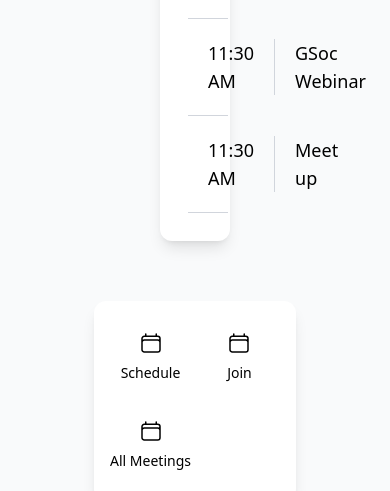
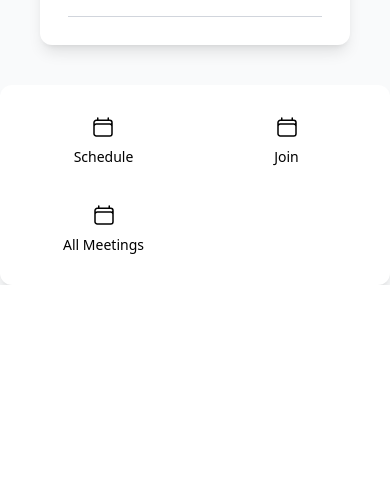
Before and after one commit to harneetsahi/react, a React (Vite) app: page / in a window 390 px wide. Shown: the part 961-1452 px from the top of the page. After the commit the page ends 1246 px from the top, so only its background shows below. Built offline with nearby package versions, Linux system fonts and the light colour scheme.

Commit message:
set up all components

```diff
--- a/src/components/Content.jsx
+++ b/src/components/Content.jsx
@@ -5,7 +5,7 @@ import ProfileCard from "./cards/ProfileCard";
 function Content() {
   return (
     <>
-      <div className="flex-1 flex flex-col bg-gray-50 dark:bg-gray-600 h-max">
+      <div className="flex-1 flex flex-col bg-gray-50 dark:bg-gray-600 h-max xl:max-w-fit">
         <div className="">
           <img
             src="https://images.pexels.com/photos/268261/pexels-photo-268261.jpeg?auto=compress&cs=tinysrgb&w=1260&h=750&dpr=2"
@@ -13,14 +13,14 @@ function Content() {
             className="object-cover w-screen h-30"
           />
         </div>
-        <div className="flex-1 flex lg:flex-row flex-col lg:items-start ">
-          <div className="lg:flex 1 m-auto lg:m-0">
+        <div className="flex-1 flex lg:flex-row flex-col lg:items-start  ">
+          <div className="lg:flex 1 m-auto lg:m-0 ">
             <ProfileCard />
           </div>
-          <div className="lg:flex-2 mx-30 lg:m-0">
+          <div className="lg:flex-2 xl:max-w-250 ">
             <Center />
           </div>
-          <div className="lg:flex-1 m-auto lg:m-0 ">
+          <div className="lg:flex-1 xl:max-w-90 ">
             <MeetingCard />
           </div>
         </div>
--- a/src/components/cards/Center.jsx
+++ b/src/components/cards/Center.jsx
@@ -39,8 +39,8 @@ function Center() {
           </p>
           <h1 className="font-bold text-2xl">Hello Pup</h1>
         </section>
-        <section className="ml-10 mr-10 p-7 bg-white rounded-xl shadow-lg ">
-          <div className="font-semibold text-xl bg-gray-200 p-2 rounded-xl">
+        <section className="ml-10 mr-10 p-7 bg-white dark:bg-gray-600  rounded-xl shadow-lg ">
+          <div className="font-semibold text-xl bg-gray-200 dark:bg-gray-600  p-2 rounded-xl">
             {" "}
             {weekday[day]}, {todayDate} {months[month]} {year}
           </div>
--- a/src/components/cards/MeetingCard.jsx
+++ b/src/components/cards/MeetingCard.jsx
@@ -3,7 +3,7 @@ import Calendar from "../icons/Calendar";
 function MeetingCard() {
   return (
     <>
-      <div className=" shadow-lg grid grid-cols-2 grid-rows-2 gap-2 bg-white rounded-xl p-4 lg:mt-36 lg:mr-10 mt-15 h-50 place-items-center">
+      <div className=" shadow-lg grid grid-cols-2 grid-rows-2 gap-2 bg-white dark:bg-gray-600  rounded-xl p-4 lg:mt-36 lg:mr-10 mt-10 h-50 place-items-center">
         <div className="flex flex-col items-center text-center gap-2 ">
           <div>
             <Calendar />
```
